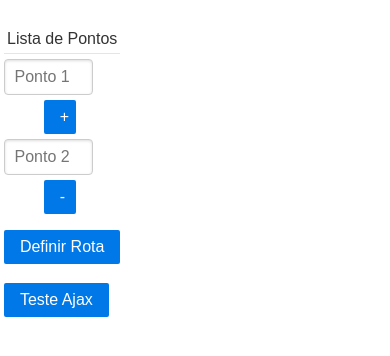
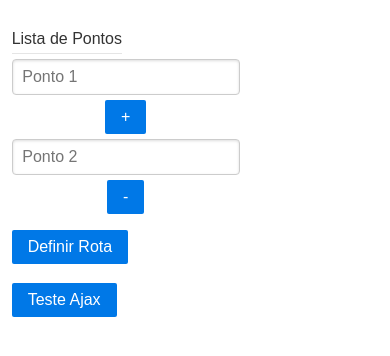
Before and after one commit to GSRios/Tcc, a Django app: page /Rotas/ in a window 390 px wide. Shown: the top 356 px of the page. Run offline with Django 3.2, Linux system fonts and the light colour scheme; some libraries are stand-ins or nearby versions.

Commit message:
Responsividade

```diff
--- a/Rotas/templates/index.html
+++ b/Rotas/templates/index.html
@@ -16,37 +16,37 @@
 
       <div class="pure-g">
 
-        <div class="pure-u-1-5" style="text-align:center;padding-top: 5%;">
+        <div class="pure-u-sm-1-5" style="text-align:center;padding-top: 5%;">
           <div class="pure-g" style="text-align: center;padding-left: 5%;">
            <form class="pure-form">
-                <fieldset class="pure-u-1-1">
+                <fieldset class="pure-u-sm-1-1">
                   <div class="pure-g">
-                    <div class=pure-u-1-1>
+                    <div class=pure-u-sm-1-1>
                       <legend class="pure-u-1-1">Lista de Pontos</legend>
                     </div>
                   </div>
                   <div class="pure-g ponto">
-                    <div class="pure-u-4-4">
-                      <input type="text" name="ponto" placeholder="Ponto 1" class="pure-u-4-5">
-                      <button id="add-ponto" class="pure-button pure-button-primary pure-u-1-5">+</button>
+                    <div class="pure-u-sm-4-4">
+                      <input type="text" name="ponto" placeholder="Ponto 1" class="pure-u-sm-4-5">
+                      <button id="add-ponto" class="pure-button pure-button-primary pure-u-sm-1-5">+</button>
                     </div>
                   </div>
                   <div class="pure-g ponto">
-                    <div clas="pure-u-4-4">
-                      <input type="text" name="ponto" placeholder="Ponto 2" class="pure-u-4-5">
-                      <button class="remove-ponto pure-button pure-button-primary pure-u-1-5">-</button>
+                    <div clas="pure-u-sm-4-4">
+                      <input type="text" name="ponto" placeholder="Ponto 2" class="pure-u-sm-4-5">
+                      <button class="remove-ponto pure-button pure-button-primary pure-u-sm-1-5">-</button>
                     </div>
                   </div>
 
                   <div class="pure-g">
-                    <div class="pure-u-1-4" style="text-align: center;">
+                    <div class="pure-u-sm-1-4" style="text-align: center;">
                     <button type="submit" class="pure-button pure-button-primary">Definir Rota</button>
                     </div>
                   </div>
                   <br/>
 
                   <div class="pure-g">
-                    <div class="pure-u-1-4" style="text-align: center;">
+                    <div class="pure-u-sm-1-4" style="text-align: center;">
                     <button type="button" onclick="ajaxExec()" class="pure-button pure-button-primary">Teste Ajax</button>
                     </div>
                   </div>
```
